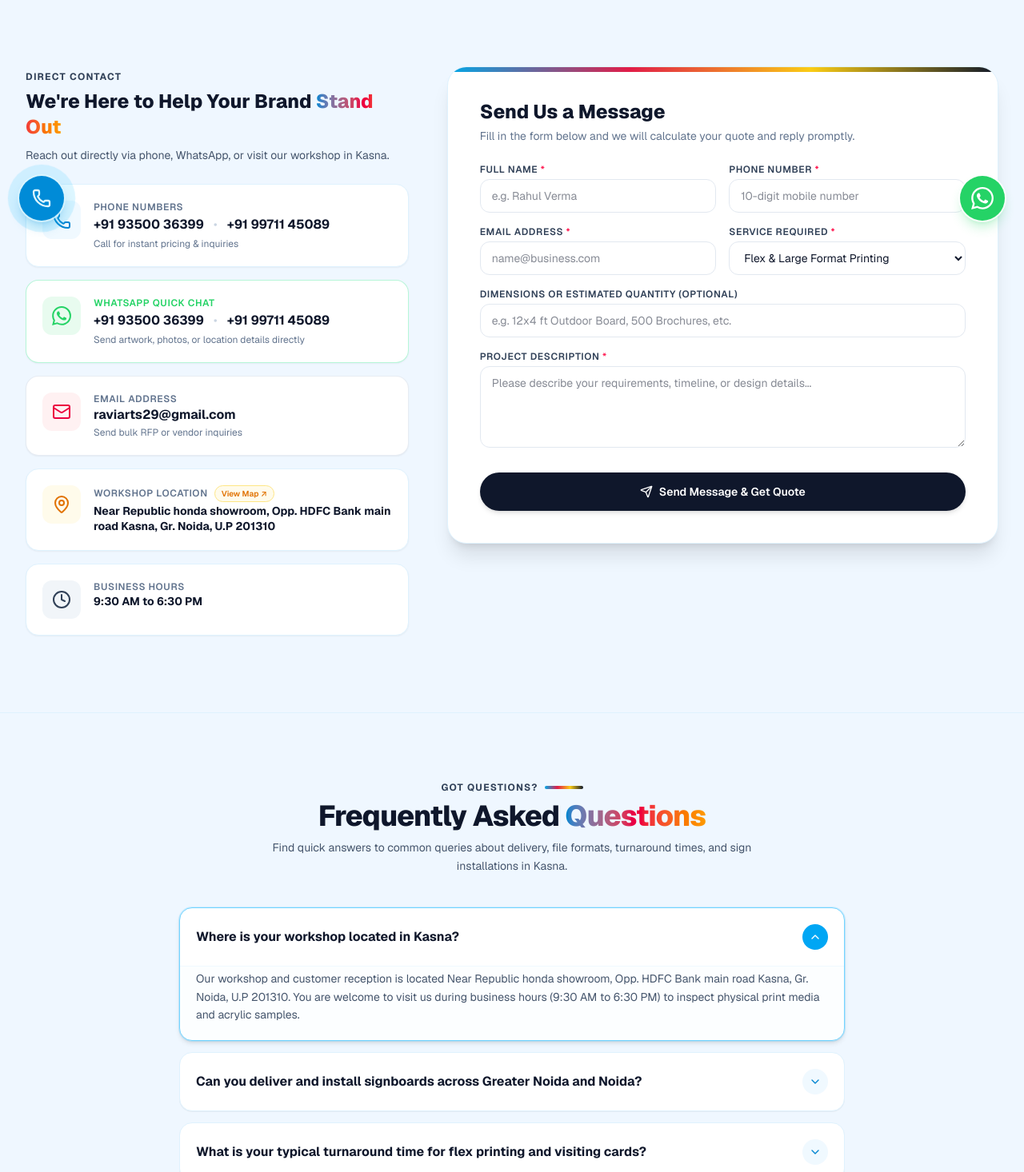
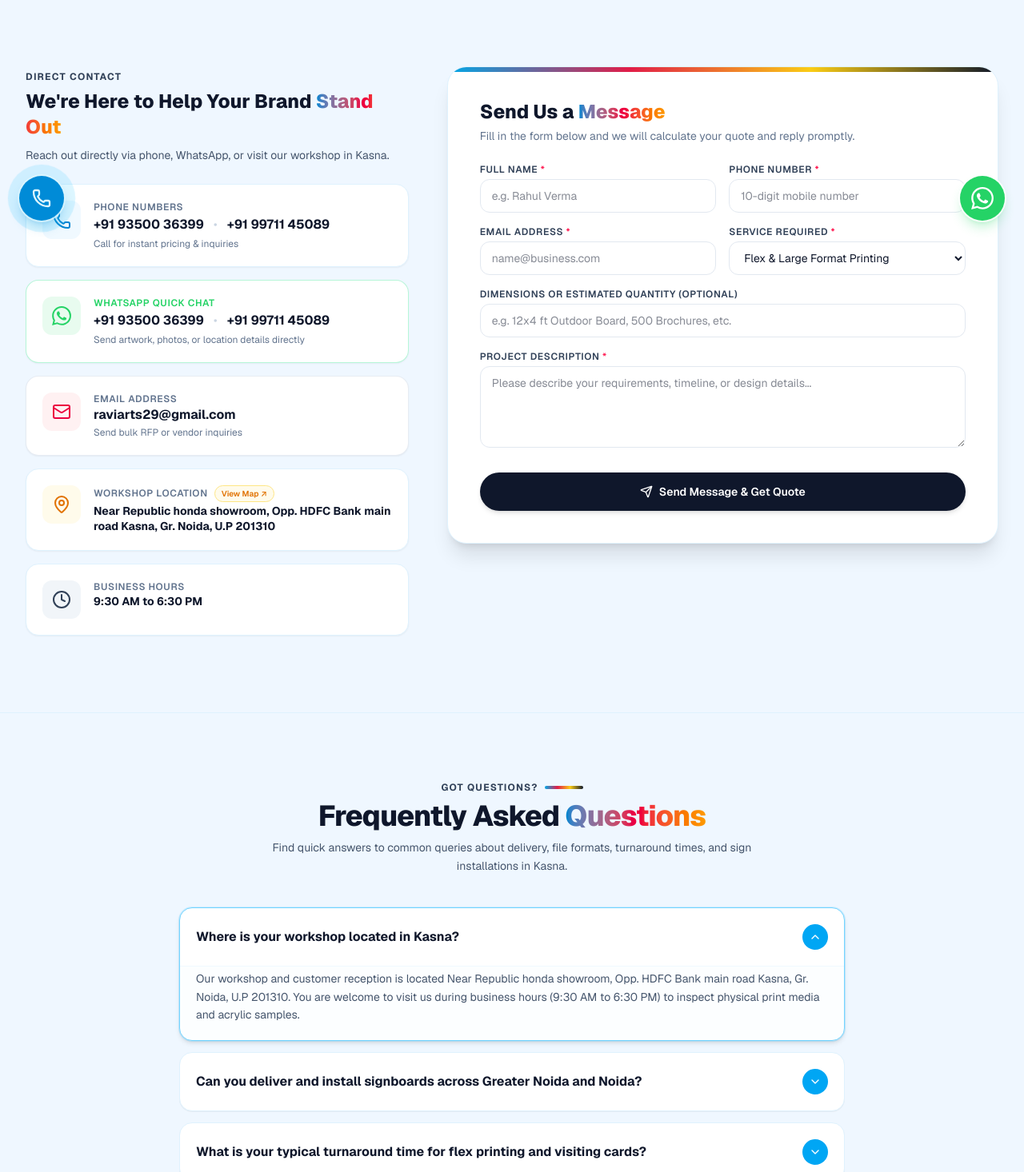
Before and after one commit to MohitManola/RAVI-ARTS, a Next.js app: page /contact in a window 1280 px wide. Shown: the part 500-1966 px from the top of the page at 80% size. Built offline with nearby package versions, Linux system fonts and the light colour scheme.

Commit message:
Polish contact form and FAQ styling
Add gradient emphasis to the message heading and FAQ questions, update FAQ toggle styling, and remove the unused ChevronDown import.

```diff
--- a/src/app/contact/page.tsx
+++ b/src/app/contact/page.tsx
@@ -12,7 +12,6 @@ import {
   AlertCircle,
   Loader2,
   HelpCircle,
-  ChevronDown,
   Sparkles,
   } from "lucide-react";
 import WhatsAppIcon from "@/components/WhatsAppIcon";
@@ -310,7 +309,10 @@ export default function ContactPage() {
 
                 <div className="mb-6">
                   <h3 className="text-2xl font-extrabold text-slate-900">
-                    Send Us a Message
+                    Send Us a{" "}
+                    <span className="bg-gradient-to-r from-sky-600 via-rose-600 to-amber-500 bg-clip-text text-transparent">
+                      Message
+                    </span>
                   </h3>
                   <p className="text-xs sm:text-sm text-slate-500 mt-1">
                     Fill in the form below and we will calculate your quote and reply promptly.
@@ -587,17 +589,32 @@ export default function ContactPage() {
                 <button
                   type="button"
                   onClick={() => setOpenFaq(openFaq === idx ? null : idx)}
-                  className="flex w-full items-center justify-between p-4 sm:p-5 text-left font-bold text-slate-900 text-sm sm:text-base hover:text-sky-600 transition-colors cursor-pointer"
+                  className="group flex w-full items-center justify-between p-4 sm:p-5 text-left font-bold text-slate-900 text-sm sm:text-base cursor-pointer"
                 >
-                  <span className="pr-4">{faq.q}</span>
+                  <span className="pr-4 transition-colors group-hover:bg-gradient-to-r group-hover:from-sky-600 group-hover:via-rose-600 group-hover:to-amber-500 group-hover:bg-clip-text group-hover:text-transparent">
+                    {faq.q}
+                  </span>
                   <div
                     className={`flex h-8 w-8 items-center justify-center rounded-full transition-all shrink-0 ${
                       openFaq === idx
                         ? "bg-sky-500 text-white rotate-180"
-                        : "bg-sky-50 text-sky-600"
+                        : "bg-sky-500 text-white group-hover:bg-sky-600"
                     }`}
                   >
-                    <ChevronDown className="h-4 w-4" />
+                    <svg
+                      aria-hidden="true"
+                      viewBox="0 0 24 24"
+                      className="h-4 w-4"
+                    >
+                      <path
+                        d="m6 9 6 6 6-6"
+                        fill="none"
+                        stroke="white"
+                        strokeLinecap="round"
+                        strokeLinejoin="round"
+                        strokeWidth="2"
+                      />
+                    </svg>
                   </div>
                 </button>
                 {openFaq === idx && (
```
